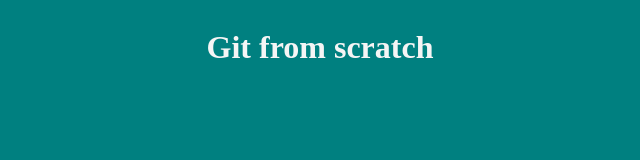
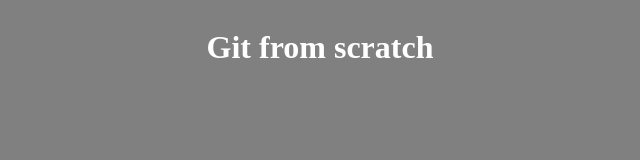
Before and after one commit to umarjallow/tototig, a plain HTML site: page index.html in a window 1280 px wide. Shown: the whole page, without its empty margins (320-960 px from the left). Drawn offline with Linux system fonts and the light colour scheme.

Commit message:
change bckg and color of police

```diff
--- a/index.html
+++ b/index.html
@@ -5,7 +5,7 @@
     <meta name="viewport" content="width=device-width, initial-scale=1.0">
     <title>Document</title>
 </head>
-<body style="background-color: teal; display: flex; justify-content: center;">
-    <h1 style="color: whitesmoke;">Git from scratch</h1>
+<body style="background-color: grey; display: flex; justify-content: center;">
+    <h1 style="color: white;">Git from scratch</h1>
 </body>
 </html>
```
